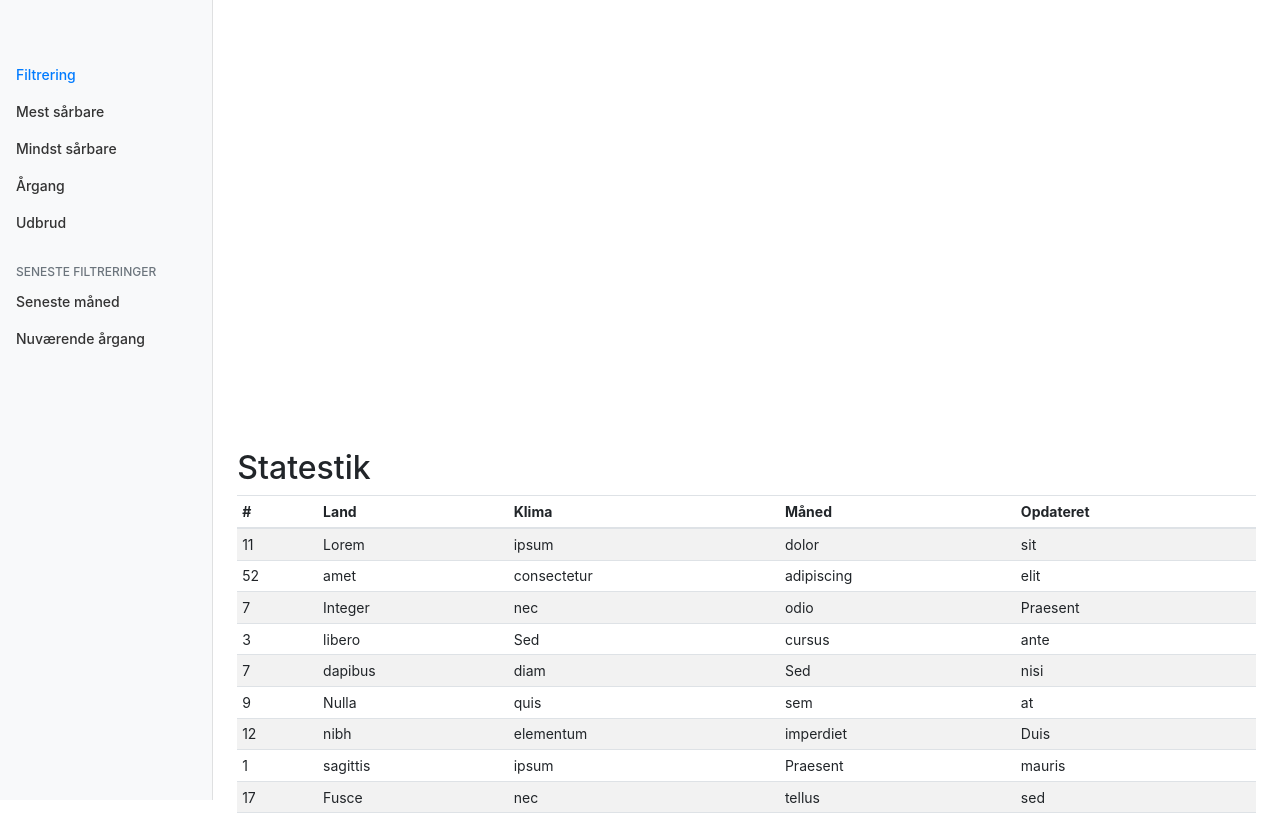
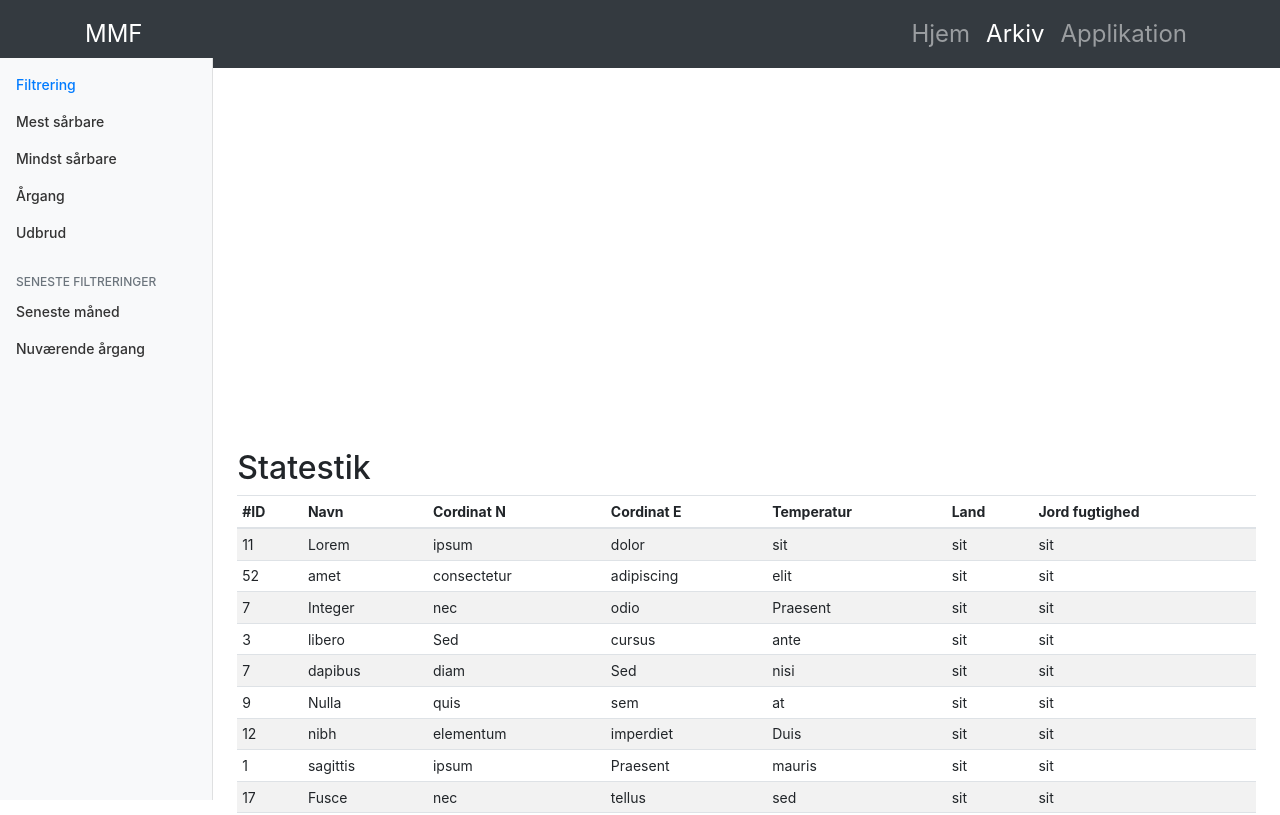
Before and after one commit to sjory3/5UgersProjekt, an Angular app in the folder MMF/: page /archive in a window 1280 px wide. Shown: the top 815 px of the page. Built offline with nearby package versions, Linux system fonts and the light colour scheme; some icons are missing.

Commit message:
gui update

```diff
--- a/MMF/src/app/app.component.html
+++ b/MMF/src/app/app.component.html
@@ -1,5 +1,5 @@
 <!-- Navigation-->
-<nav class="navbar navbar-expand-lg navbar-dark bg-transparent fixed-top" (scroll)="onWindowScroll($event);" id="mainNav">
+<nav class="navbar navbar-expand-lg navbar-dark bg-transparent fixed-top" id="mainNav">
     <div class="container">
       <a class="navbar-brand js-scroll-trigger" href="#page-top">MMF</a>
       <button class="navbar-toggler navbar-toggler-right" type="button" data-toggle="collapse"
--- a/MMF/src/app/app.component.ts
+++ b/MMF/src/app/app.component.ts
@@ -1,4 +1,4 @@
-import { Component, HostListener } from '@angular/core';
+import { Component } from '@angular/core';
 
 @Component({
   selector: 'app-root',
@@ -7,22 +7,4 @@ import { Component, HostListener } from '@angular/core';
 })
 export class AppComponent {
   title = 'MMF';
-
-  @HostListener('window:scroll', ['$event'])
-
-  onWindowScroll(e): void {
-    let element = document.querySelector('.navbar');
-
-    if (window.pageYOffset > element.clientHeight) {
-      element.classList.add('bg-light');
-      element.classList.add('navbar-light');
-      element.classList.remove('navbar-dark');
-      element.classList.remove('bg-transparent');
-    } else {
-      element.classList.add('bg-transparent');
-      element.classList.add('navbar-dark');
-      element.classList.remove('bg-light');
-      element.classList.remove('navbar-light');
-    }
-  }
 }
--- a/MMF/src/app/application/application.component.ts
+++ b/MMF/src/app/application/application.component.ts
@@ -1,15 +1,41 @@
-import { Component, OnInit } from '@angular/core';
+import { Component, OnInit, OnDestroy } from '@angular/core';
 
 @Component({
   selector: 'app-application',
   templateUrl: './application.component.html',
   styleUrls: ['./application.component.css']
 })
-export class ApplicationComponent implements OnInit {
+export class ApplicationComponent implements OnInit, OnDestroy {
 
   constructor() { }
 
   ngOnInit(): void {
+    const element = document.getElementById('mainNav');
+
+    element.classList.add('navbar-light');
+    element.classList.remove('navbar-dark');
+
+    document.addEventListener('scroll', this.onWindowScroll, false);
   }
 
+  ngOnDestroy(): void {
+    const element = document.getElementById('mainNav');
+
+    element.classList.remove('navbar-light');
+    element.classList.add('navbar-dark');
+
+    document.removeEventListener('scroll', this.onWindowScroll, false);
+  }
+
+  onWindowScroll(): void {
+    const element = document.getElementById('mainNav');
+
+    if (window.pageYOffset > element.clientHeight) {
+      element.classList.add('bg-light');
+      element.classList.remove('bg-transparent');
+    } else {
+      element.classList.add('bg-transparent');
+      element.classList.remove('bg-light');
+    }
+  }
 }
--- a/MMF/src/app/archive/archive.component.html
+++ b/MMF/src/app/archive/archive.component.html
@@ -22,18 +22,43 @@
                 </a>
               </li>
               <li class="nav-item">
-                <a class="nav-link">
+                <a class="nav-link" data-toggle="collapse" data-target="#demo">
                   Mest sårbare
+                  <div id="demo" class="collapse">
+                  land 1<br>
+                  land 2<br>
+                  land 3<br>
+                  land 4<br>
+                  </div>
                 </a>
               </li>
               <li class="nav-item">
-                <a class="nav-link">
+                <a class="nav-link" data-toggle="collapse" data-target="#demo2">
                   Mindst sårbare
+                  <div id="demo2" class="collapse">
+                  land 1<br>
+                  land 2<br>
+                  land 3<br>
+                  land 4<br>
+                  </div>
                 </a>
               </li>
               <li class="nav-item">
-                <a class="nav-link">
+                <a class="nav-link" data-toggle="collapse" data-target="#demo3">
                   Årgang
+                  <div id="demo3" class="collapse">
+                  2020<br>
+                  2019<br>
+                  2018<br>
+                  2017<br>
+                  2016<br>
+                  2015<br>
+                  2014<br>
+                  2013<br>
+                  2012<br>
+                  2011<br>
+                  2010<br>
+                  </div>
                 </a>
               </li>
               <li class="nav-item">
@@ -77,11 +102,13 @@
             <table class="table table-striped table-sm">
               <thead>
                 <tr>
-                  <th>#</th>
+                  <th>#ID</th>
+                  <th>Navn</th>
+                  <th>Cordinat N</th>
+                  <th>Cordinat E</th>
+                  <th>Temperatur</th>
                   <th>Land</th>
-                  <th>Klima</th>
-                  <th>Måned</th>
-                  <th>Opdateret</th>
+                  <th>Jord fugtighed</th>
                 </tr>
               </thead>
               <tbody>
@@ -91,6 +118,8 @@
                   <td>ipsum</td>
                   <td>dolor</td>
                   <td>sit</td>
+                  <td>sit</td>
+                  <td>sit</td>
                 </tr>
                 <tr>
                   <td>52</td>
@@ -98,6 +127,8 @@
                   <td>consectetur</td>
                   <td>adipiscing</td>
                   <td>elit</td>
+                  <td>sit</td>
+                  <td>sit</td>
                 </tr>
                 <tr>
                   <td>7</td>
@@ -105,6 +136,8 @@
                   <td>nec</td>
                   <td>odio</td>
                   <td>Praesent</td>
+                  <td>sit</td>
+                  <td>sit</td>
                 </tr>
                 <tr>
                   <td>3</td>
@@ -112,6 +145,8 @@
                   <td>Sed</td>
                   <td>cursus</td>
                   <td>ante</td>
+                  <td>sit</td>
+                  <td>sit</td>
                 </tr>
                 <tr>
                   <td>7</td>
@@ -119,6 +154,8 @@
                   <td>diam</td>
                   <td>Sed</td>
                   <td>nisi</td>
+                  <td>sit</td>
+                  <td>sit</td>
                 </tr>
                 <tr>
                   <td>9</td>
@@ -126,6 +163,8 @@
                   <td>quis</td>
                   <td>sem</td>
                   <td>at</td>
+                  <td>sit</td>
+                  <td>sit</td>
                 </tr>
                 <tr>
                   <td>12</td>
@@ -133,6 +172,8 @@
                   <td>elementum</td>
                   <td>imperdiet</td>
                   <td>Duis</td>
+                  <td>sit</td>
+                  <td>sit</td>
                 </tr>
                 <tr>
                   <td>1</td>
@@ -140,6 +181,8 @@
                   <td>ipsum</td>
                   <td>Praesent</td>
                   <td>mauris</td>
+                  <td>sit</td>
+                  <td>sit</td>
                 </tr>
                 <tr>
                   <td>17</td>
@@ -147,6 +190,8 @@
                   <td>nec</td>
                   <td>tellus</td>
                   <td>sed</td>
+                  <td>sit</td>
+                  <td>sit</td>
                 </tr>
                 <tr>
                   <td>19</td>
@@ -154,6 +199,8 @@
                   <td>semper</td>
                   <td>porta</td>
                   <td>Mauris</td>
+                  <td>sit</td>
+                  <td>sit</td>
                 </tr>
               </tbody>
             </table>
--- a/MMF/src/app/archive/archive.component.ts
+++ b/MMF/src/app/archive/archive.component.ts
@@ -1,15 +1,25 @@
-import { Component, OnInit } from '@angular/core';
+import { Component, OnInit, OnDestroy } from '@angular/core';
 
 @Component({
   selector: 'app-archive',
   templateUrl: './archive.component.html',
   styleUrls: ['./archive.component.css']
 })
-export class ArchiveComponent implements OnInit {
+export class ArchiveComponent implements OnInit, OnDestroy {
 
   constructor() { }
 
   ngOnInit(): void {
+    const element = document.getElementById('mainNav');
+
+    element.classList.add('bg-dark');
+    element.classList.remove('bg-transparent');
   }
 
+  ngOnDestroy(): void {
+    const element = document.getElementById('mainNav');
+
+    element.classList.remove('bg-dark');
+    element.classList.add('bg-transparent');
+  }
 }
--- a/MMF/src/app/front-page/front-page.component.ts
+++ b/MMF/src/app/front-page/front-page.component.ts
@@ -1,19 +1,40 @@
 import { ViewportScroller } from '@angular/common';
-import { Component, OnInit } from '@angular/core';
+import { Component, OnInit, OnDestroy } from '@angular/core';
 
 @Component({
   selector: 'app-front-page',
   templateUrl: './front-page.component.html',
   styleUrls: ['./front-page.component.css']
 })
-export class FrontPageComponent implements OnInit {
+export class FrontPageComponent implements OnInit, OnDestroy {
 
   constructor(private viewportScroller: ViewportScroller) { }
 
   ngOnInit(): void {
+    document.addEventListener('scroll', this.onWindowScroll, false);
+  }
+
+  ngOnDestroy(): void {
+    document.removeEventListener('scroll', this.onWindowScroll, false);
   }
 
   onClickScroll(elementId: string): void {
     this.viewportScroller.scrollToAnchor(elementId);
   }
+
+  onWindowScroll(): void {
+    const element = document.getElementById('mainNav');
+
+    if (window.pageYOffset > element.clientHeight) {
+      element.classList.add('bg-light');
+      element.classList.add('navbar-light');
+      element.classList.remove('navbar-dark');
+      element.classList.remove('bg-transparent');
+    } else {
+      element.classList.add('bg-transparent');
+      element.classList.add('navbar-dark');
+      element.classList.remove('bg-light');
+      element.classList.remove('navbar-light');
+    }
+  }
 }
--- a/MMF/src/styles.css
+++ b/MMF/src/styles.css
@@ -174,7 +174,7 @@ html {
 
 .footer {
   padding: 3rem 0;
-z-index: 10 !important;
+z-index: 100 !important;
 position: relative;
 }
 
@@ -204,5 +204,6 @@ position: relative;
 bottom: 0;
 left: 0;
 top: 1;
+margin-top: 7.2vh;
 z-index: 11;
 }
```
